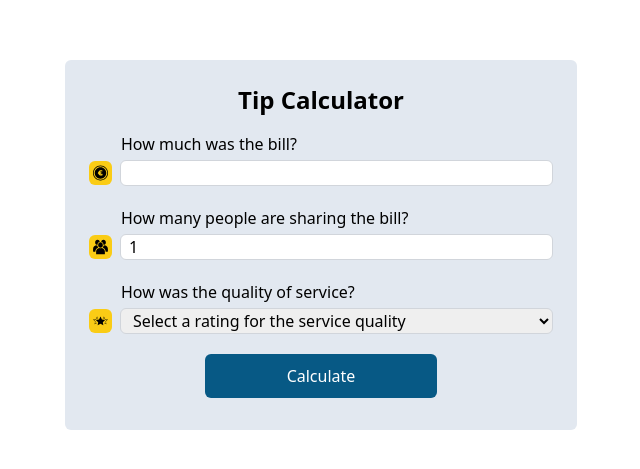
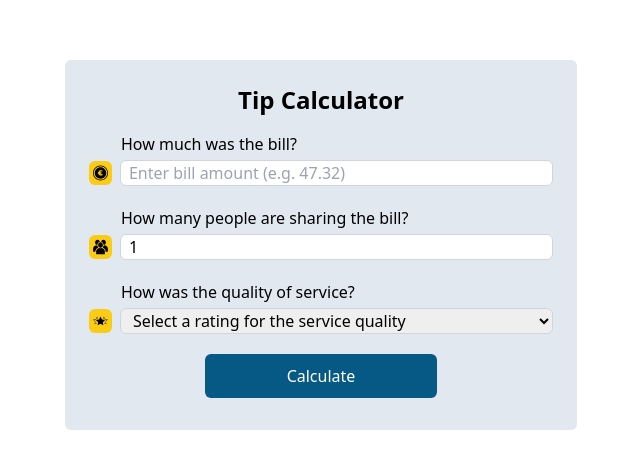
Before and after one commit to jutuli/TipCalculator, a website built with Vite: page index.html in a window 1280 px wide. Shown: the part 155-624 px from the top of the page, without its empty margins (319-959 px from the left). Built offline with nearby package versions, Linux system fonts and the light colour scheme.

Commit message:
Add Placeholder to Bill Amount Input

```diff
--- a/index.html
+++ b/index.html
@@ -31,6 +31,7 @@
                   qname="amount"
                   id="billAmount"
                   min="0.01"
+                  placeholder="Enter bill amount (e.g. 47.32)"
                   required />
               </div>
             </section>
```
